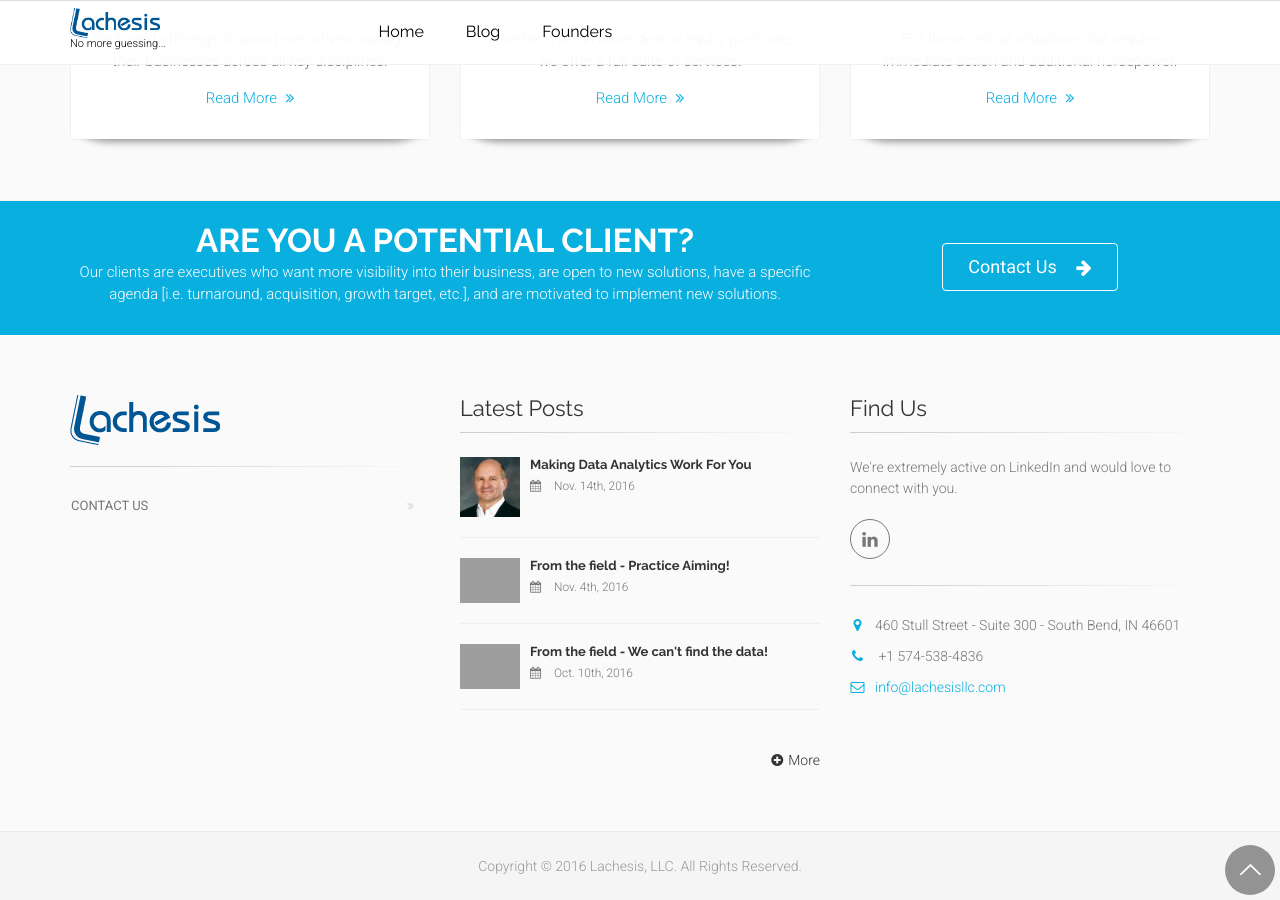
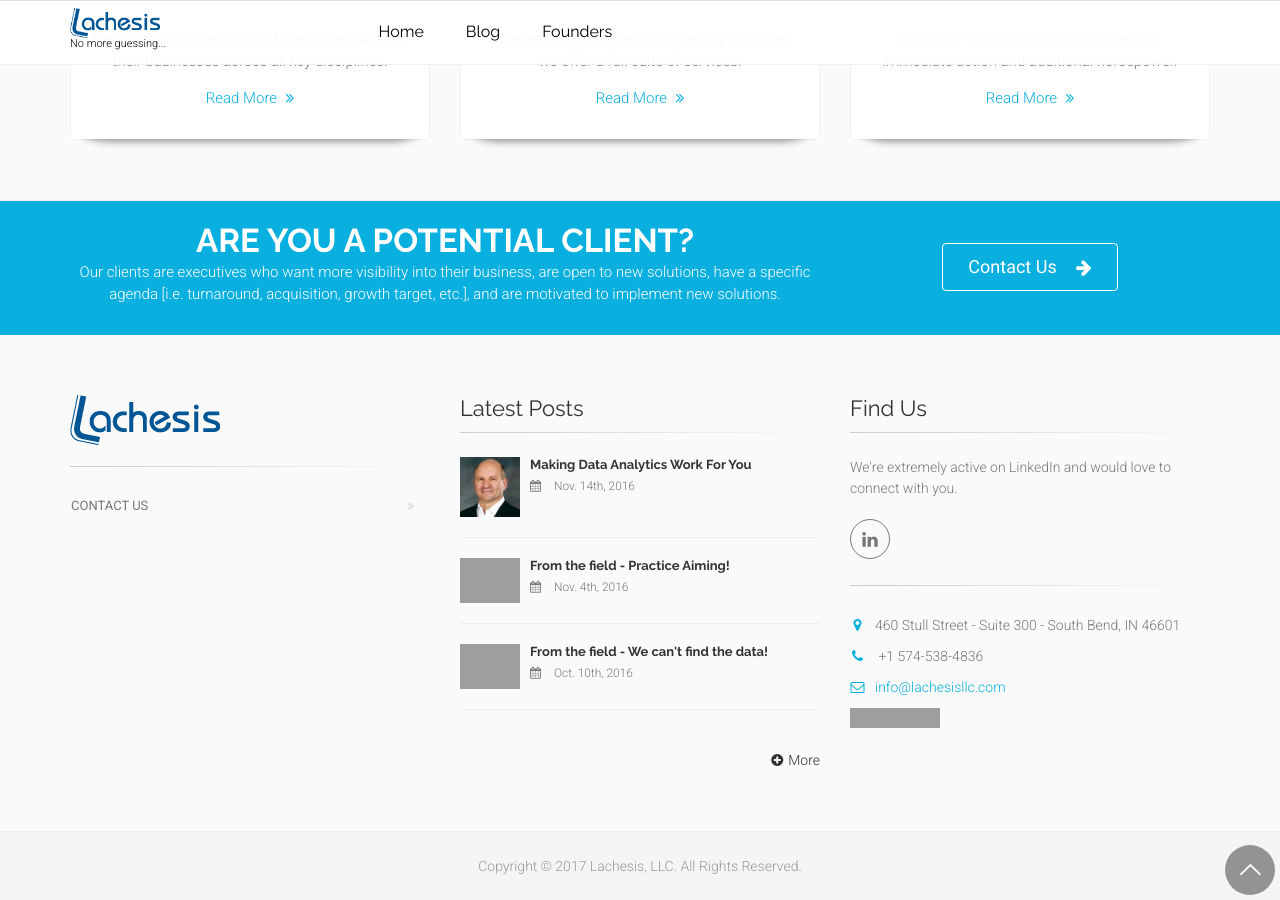
Before and after one commit to lachesisllc/lachesisllc.github.io, a Jekyll site: the page built from index.html, in a window 1280 px wide and 900 px high, scrolled down 1624 px. Built offline with Jekyll 4.4.1, drawn with Linux system fonts in a browser that asks for light colours; grey boxes are pictures that could not be loaded.

Commit message:
Added axial profile for seo

```diff
--- a/_data/global.yml
+++ b/_data/global.yml
@@ -3,11 +3,12 @@ title: 'Lachesis, LLC'
 description: 'Operations, Strategy, Visability - No more guessing...'
 slogan: 'No more guessing...'
 url: 'http://lachesisllc.com' # the base hostname & protocol for your site
-footer_text: 'Copyright © 2016 Lachesis, LLC. All Rights Reserved.'
+footer_text: 'Copyright © 2017 Lachesis, LLC. All Rights Reserved.'
 address: '460 Stull Street - Suite 300 - South Bend, IN 46601'
 phone: '+1 574-538-4836'
 email: 'info@lachesisllc.com'
 linkedin_url: 'https://www.linkedin.com/company/10696460'
+axial_url: 'https://network.axial.net/a/company/lachesis-llc/'
 
 # Admin Settings
 admin_name: 'Lachesis, LLC'
--- a/_includes/footer.html
+++ b/_includes/footer.html
@@ -73,6 +73,7 @@
 											<li><i class="fa fa-map-marker pr-10 text-default"></i>{{ site.data.global.address }}</li>
 											<li><i class="fa fa-phone pr-10 text-default"></i> {{ site.data.global.phone }}</li>
 											<li><a href="mailto:{{ site.data.global.email }}"><i class="fa fa-envelope-o pr-10"></i>{{ site.data.global.email }}</a></li>
+											<li><a target="_blank" href="{{ site.data.global.axial_url }}"><img src="http://files.axial.net/images/badges/Axial-Color-24x24.png"></a></li>
 										</ul>
 									</div>
 								</div>
```
